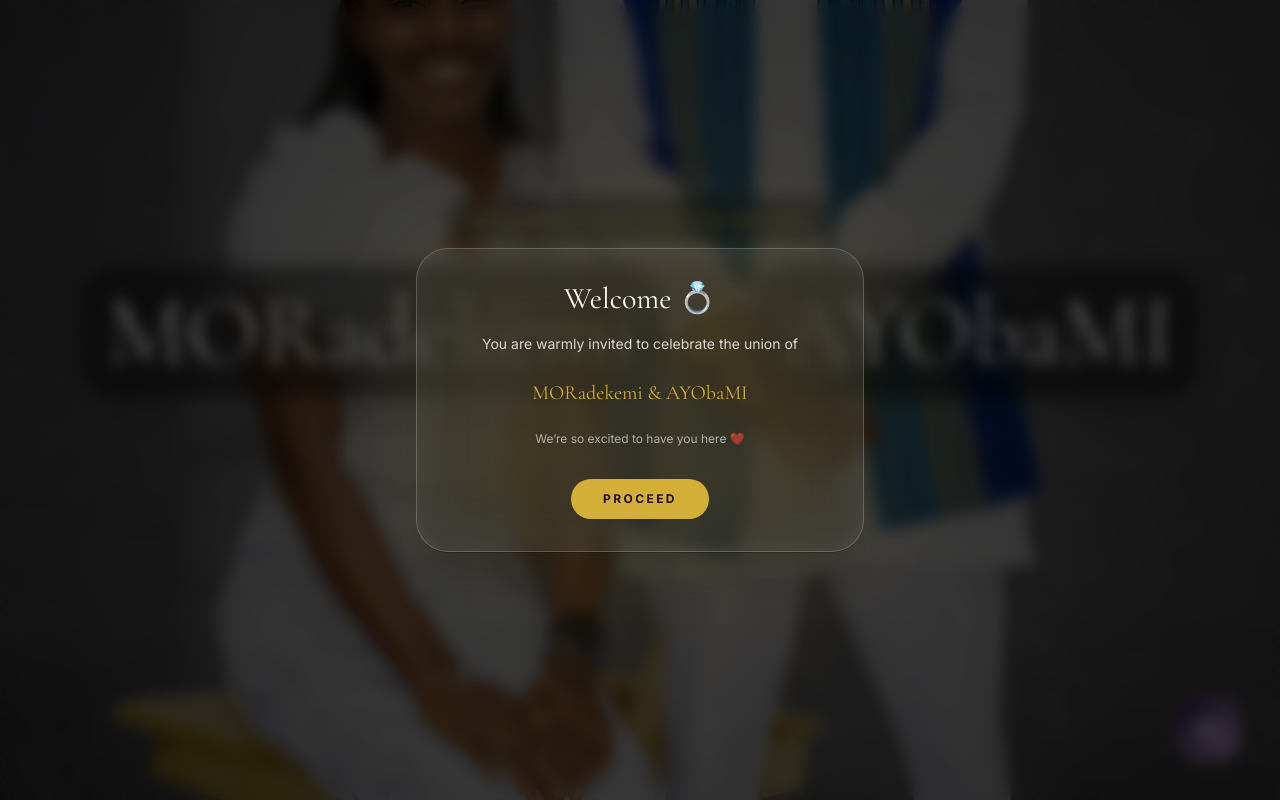
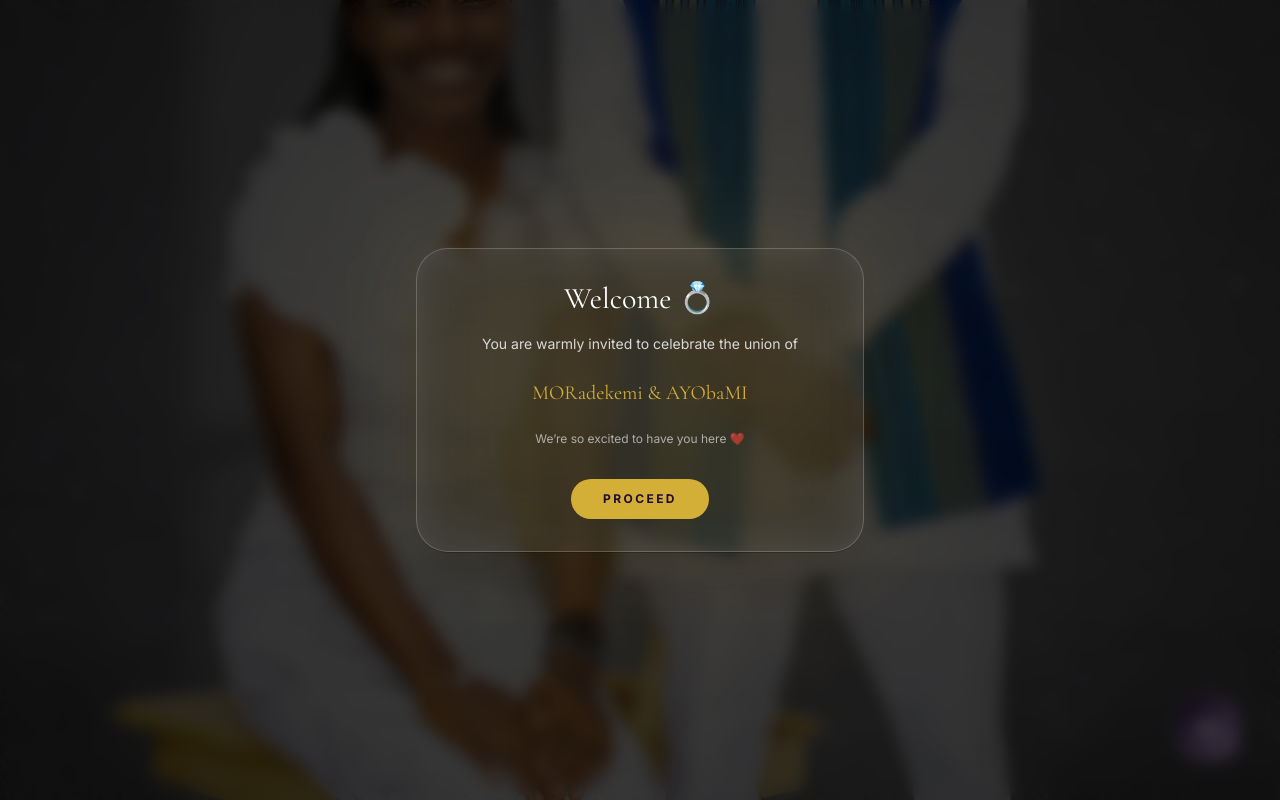
Before and after one commit to sirlawglobal/MORAYO, a Next.js app: page / in a window 1280 px wide. Shown: the top 800 px of the page. Built offline with nearby package versions, Linux system fonts and the light colour scheme; no server answers; the database is empty.

Commit message:
fix hero text

```diff
--- a/components/HeroSection.tsx
+++ b/components/HeroSection.tsx
@@ -130,33 +130,33 @@ export default function HeroSection() {
         className="relative z-10 max-w-4xl mx-auto text-center text-white px-6 py-12"
       >
         {/* Subtitle */}
-        <motion.span
+        {/* <motion.span
           initial={{ opacity: 0 }}
           animate={{ opacity: 1 }}
           className="inline-block mb-6 text-brand-gold text-xs md:text-sm font-bold tracking-[0.4em] uppercase
           bg-black/30 backdrop-blur-md px-6 py-3 rounded-full border border-white/10"
         >
           Celebrating the Union of
-        </motion.span>
+        </motion.span> */}
 
         {/* Names */}
         <div className="mb-10 flex flex-col md:flex-row items-center justify-center gap-4 md:gap-6">
-          <h1 className="text-5xl md:text-7xl lg:text-8xl font-serif
+          {/* <h1 className="text-5xl md:text-7xl lg:text-8xl font-serif
           bg-black/25 backdrop-blur-md px-6 py-4 rounded-[2rem] border border-white/10
           drop-shadow-[0_4px_15px_rgba(0,0,0,0.9)]">
             MORadekemi
-          </h1>
+          </h1> */}
 
-          <span className="text-5xl md:text-6xl lg:text-7xl text-brand-gold italic
+          {/* <span className="text-5xl md:text-6xl lg:text-7xl text-brand-gold italic
           drop-shadow-[0_4px_12px_rgba(0,0,0,0.8)]">
             &
-          </span>
+          </span> */}
 
-          <h1 className="text-5xl md:text-7xl lg:text-8xl font-serif
+          {/* <h1 className="text-5xl md:text-7xl lg:text-8xl font-serif
           bg-black/25 backdrop-blur-md px-6 py-4 rounded-[2rem] border border-white/10
           drop-shadow-[0_4px_15px_rgba(0,0,0,0.9)]">
             AYObaMI
-          </h1>
+          </h1> */}
         </div>
 
         {/* ⏳ Countdown */}
```
